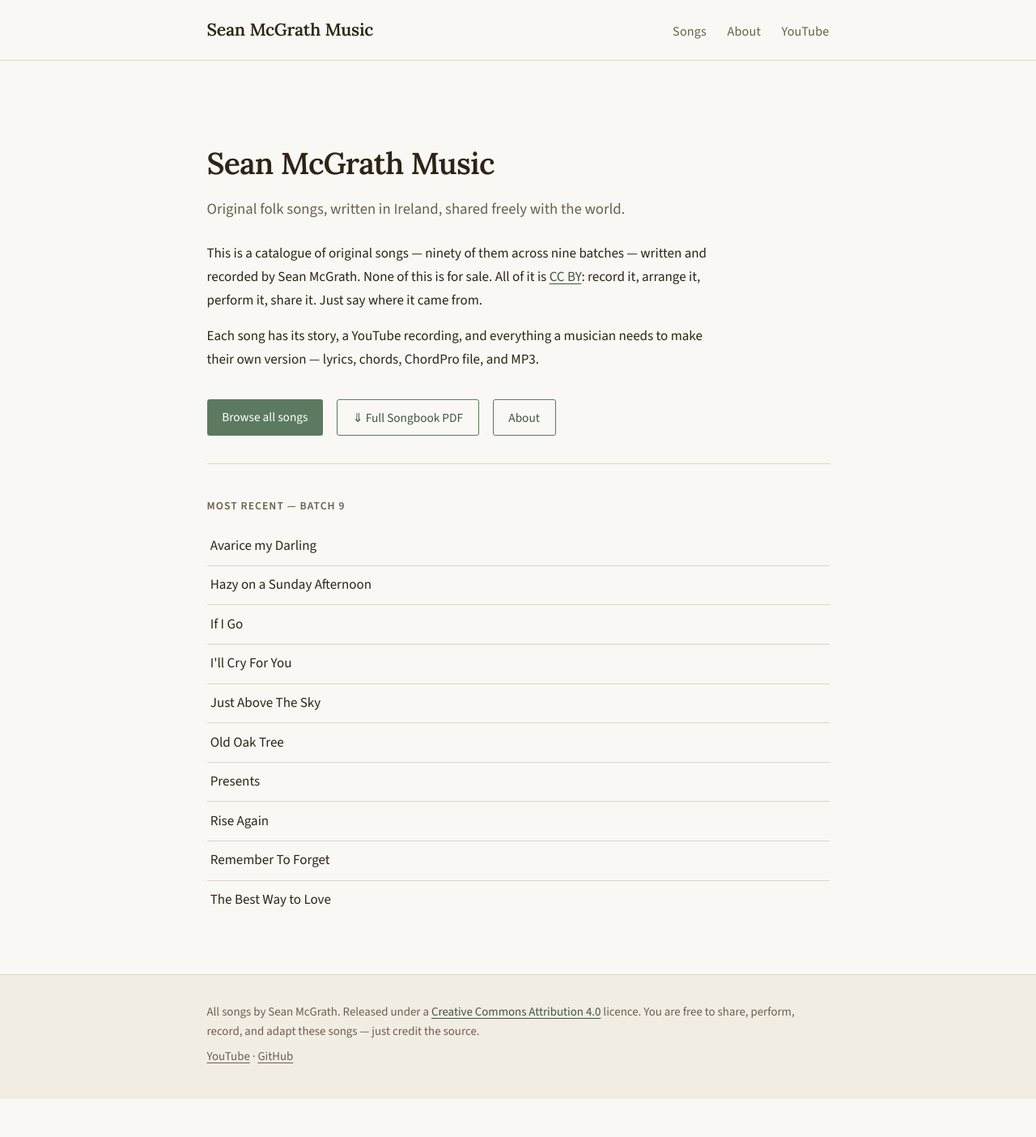
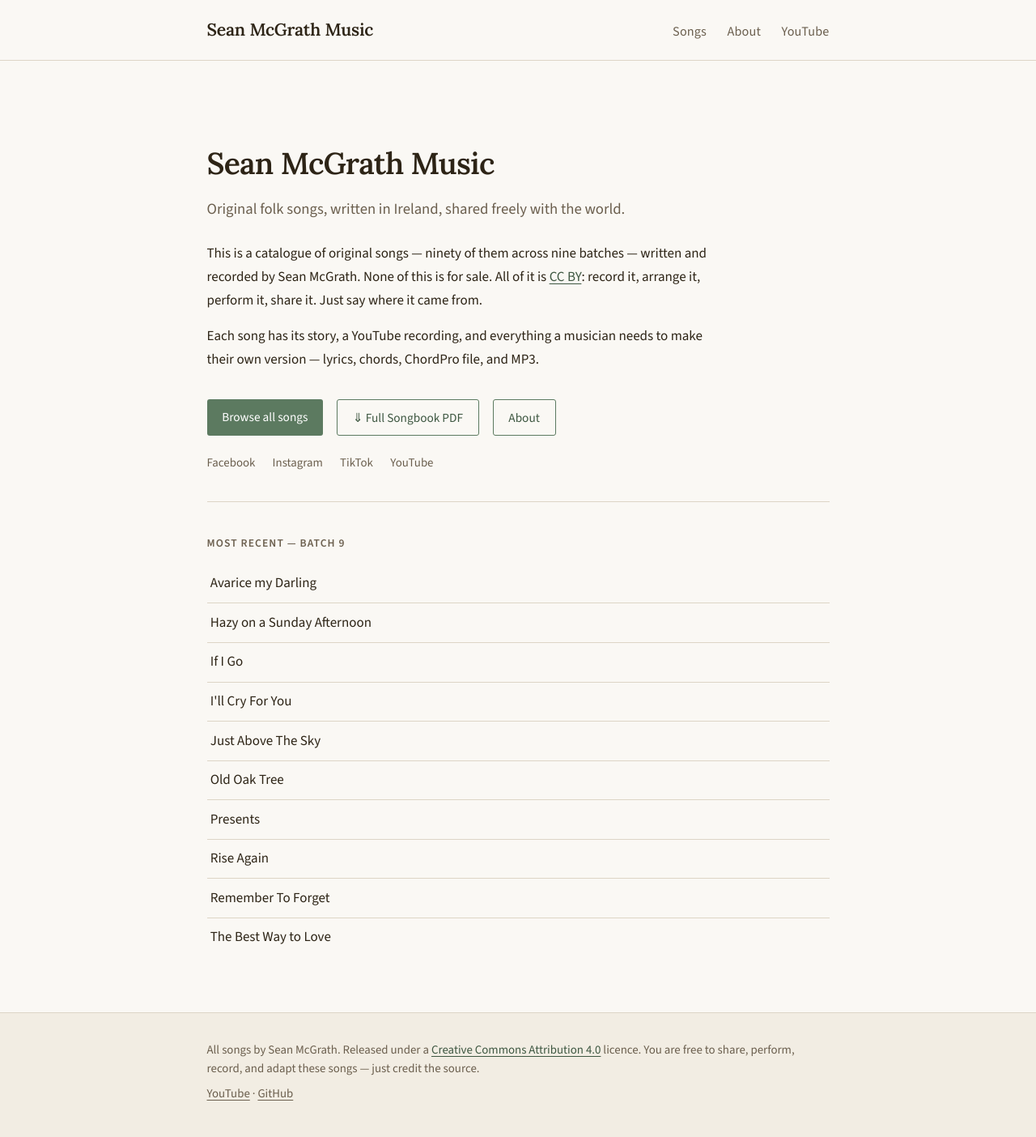
Before and after one commit to seanmcgrath42/seanmcgrathmusic.com, a Jekyll site: the page built from index.html, in a window 1280 px wide. Shown: the whole page at 81% size. Built offline with Jekyll 4.4.1, drawn with Linux system fonts in a browser that asks for light colours; before the commit the page ends 1357 px from its top, so only the background shows below that.

Commit message:
Add social media links to home page
Facebook, Instagram, TikTok, and YouTube — styled as muted text links
below the CTA buttons.

Co-Authored-By: Claude Sonnet 4.6 <noreply@anthropic.com>

```diff
--- a/assets/css/main.scss
+++ b/assets/css/main.scss
@@ -152,6 +152,20 @@ img { max-width: 100%; display: block; }
   gap: 1rem;
   flex-wrap: wrap;
 }
+
+.home-social {
+  margin-top: 1.25rem;
+  display: flex;
+  gap: 1.25rem;
+  flex-wrap: wrap;
+}
+
+.home-social a {
+  font-size: 0.875rem;
+  color: var(--text-muted);
+  text-decoration: none;
+}
+.home-social a:hover { color: var(--text); }
 
 /* Buttons */
 .btn {
--- a/index.html
+++ b/index.html
@@ -22,6 +22,12 @@ title: Home
     <a class="btn btn-outline" href="{{ '/assets/' | relative_url }}{{ site.songbook_pdf }}" download>&#8659; Full Songbook PDF</a>
     <a class="btn btn-outline" href="{{ '/about/' | relative_url }}">About</a>
   </div>
+  <div class="home-social">
+    <a href="https://www.facebook.com/SeanMcGrathMusic" target="_blank" rel="noopener">Facebook</a>
+    <a href="https://www.instagram.com/seanmcgrathmusic" target="_blank" rel="noopener">Instagram</a>
+    <a href="https://www.tiktok.com/@seanmcgrathmusictiktok" target="_blank" rel="noopener">TikTok</a>
+    <a href="https://www.youtube.com/@seanmcgrathmusic" target="_blank" rel="noopener">YouTube</a>
+  </div>
 </div>
 
 <section>
```
